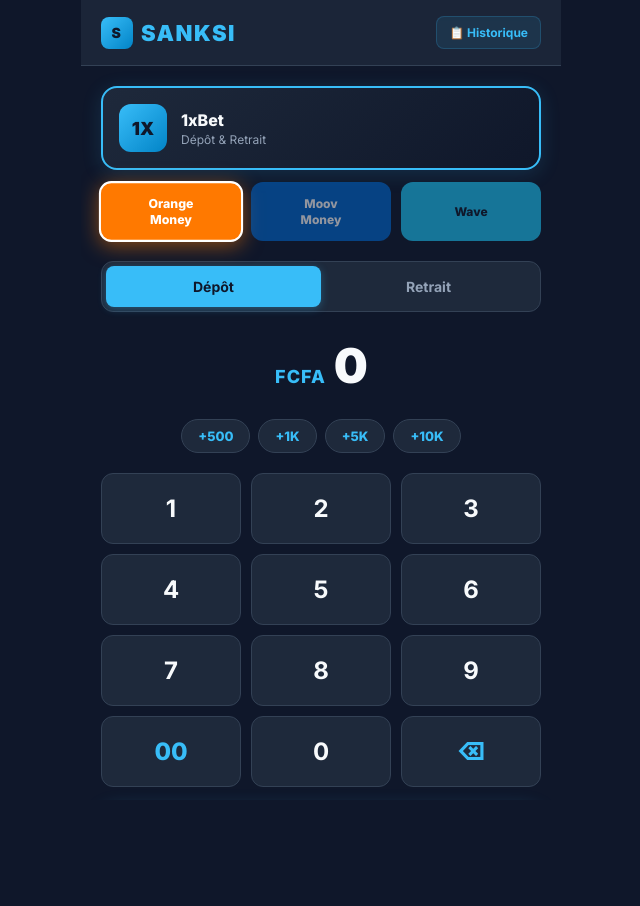
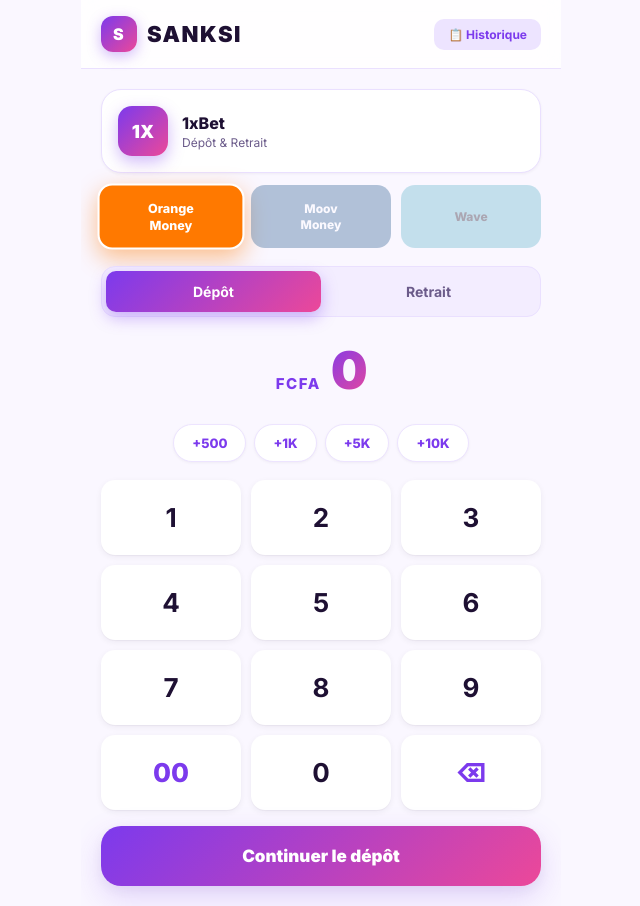
Before and after one commit to azizoboss226-dot/Sanksi, a Flask app: page / in a window 1280 px wide. Shown: the whole page, without its empty margins (319-959 px from the left). Before the commit the page ends 787 px from the top, so only its background shows below. Run offline with Flask 3, Linux system fonts and the light colour scheme.

Commit message:
Ajout du style Candy

```diff
--- a/static/style.css
+++ b/static/style.css
@@ -1,33 +1,50 @@
-/* ============================================
-   SANKSI — Design System
-   ============================================ */
+/* =====================================================
+   SANKSI — Design "Candy" 🍬
+   Violet / Rose pastel premium + effets de clic
+   ===================================================== */
 
 :root {
-  --bg: #0F172A;
-  --bg-elevated: #1E293B;
-  --bg-deep: #020617;
-  --border: #334155;
-  --border-strong: #475569;
-  --text: #F8FAFC;
-  --text-muted: #94A3B8;
-  --text-dim: #64748B;
-  --primary: #38BDF8;
-  --primary-hover: #0EA5E9;
-  --primary-glow: rgba(56, 189, 248, 0.35);
+  --bg: #FAF7FF;
+  --bg-elevated: #FFFFFF;
+  --bg-deep: #F3EDFF;
+  --border: #EAE0FF;
+  --border-strong: #D8C7FF;
+  --text: #1E1033;
+  --text-muted: #6B5B8A;
+  --text-dim: #9B8BB8;
+
+  --primary: #7C3AED;
+  --primary-hover: #6D28D9;
+  --primary-soft: #EDE4FF;
+  --primary-glow: rgba(124, 58, 237, 0.35);
+
+  --secondary: #EC4899;
+  --secondary-soft: #FCE7F3;
+  --secondary-glow: rgba(236, 72, 153, 0.35);
+
   --success: #10B981;
-  --success-glow: rgba(16, 185, 129, 0.35);
+  --success-soft: #D1FAE5;
+  --success-glow: rgba(16, 185, 129, 0.30);
+
   --danger: #EF4444;
+  --danger-soft: #FEE2E2;
   --warning: #F59E0B;
+  --warning-soft: #FEF3C7;
+
   --orange: #FF7900;
   --moov: #0066CC;
   --wave: #1DC3F3;
-  --radius-sm: 8px;
-  --radius: 12px;
-  --radius-lg: 16px;
-  --radius-xl: 20px;
-  --shadow-sm: 0 1px 3px rgba(0,0,0,0.3);
-  --shadow: 0 4px 12px rgba(0,0,0,0.35);
-  --shadow-lg: 0 8px 24px rgba(0,0,0,0.45);
+
+  --radius-sm: 10px;
+  --radius: 14px;
+  --radius-lg: 20px;
+  --radius-xl: 28px;
+
+  --shadow-sm: 0 1px 3px rgba(30, 16, 51, 0.05);
+  --shadow: 0 4px 16px rgba(30, 16, 51, 0.06);
+  --shadow-lg: 0 12px 32px rgba(124, 58, 237, 0.18), 0 4px 12px rgba(30, 16, 51, 0.05);
+
+  --grad: linear-gradient(135deg, #7C3AED 0%, #EC4899 100%);
   --font: 'Inter', -apple-system, BlinkMacSystemFont, 'Segoe UI', sans-serif;
 }
 
@@ -44,31 +61,56 @@ html, body {
 a { color: var(--primary); text-decoration: none; transition: opacity 0.2s; }
 a:hover { opacity: 0.8; }
 
-button { font-family: inherit; cursor: pointer; }
+button { font-family: inherit; cursor: pointer; border: none; }
 
-/* Layout */
 .app-container {
   max-width: 480px;
   margin: 0 auto;
   width: 100%;
-  height: 100vh;
-  height: 100dvh;
+  min-height: 100vh;
+  min-height: 100dvh;
   display: flex;
   flex-direction: column;
   background: var(--bg);
-  overflow-y: auto;
   overflow-x: hidden;
 }
-
 .page { padding: 20px; flex: 1; display: flex; flex-direction: column; }
 
-/* Header */
+.ripple {
+  position: absolute;
+  border-radius: 50%;
+  background: rgba(255, 255, 255, 0.55);
+  transform: scale(0);
+  animation: rippleAnim 0.6s ease-out;
+  pointer-events: none;
+}
+.key .ripple, .shortcut-btn .ripple, .header-link .ripple {
+  background: var(--primary);
+  opacity: 0.25;
+}
+@keyframes rippleAnim { to { transform: scale(2.5); opacity: 0; } }
+
+.confetti {
+  position: fixed;
+  top: -12px;
+  width: 8px;
+  height: 14px;
+  border-radius: 3px;
+  pointer-events: none;
+  animation: confettiFall linear forwards;
+  z-index: 9999;
+}
+@keyframes confettiFall {
+  0% { transform: translateY(0) rotate(0deg); opacity: 1; }
+  100% { transform: translateY(105vh) rotate(var(--rot)); opacity: 0; }
+}
+
 .app-header {
   display: flex;
   justify-content: space-between;
   align-items: center;
   padding: 16px 20px;
-  background: rgba(30, 41, 59, 0.85);
+  background: rgba(255, 255, 255, 0.85);
   backdrop-filter: blur(12px);
   -webkit-backdrop-filter: blur(12px);
   border-bottom: 1px solid var(--border);
@@ -76,202 +118,206 @@ button { font-family: inherit; cursor: pointer; }
   top: 0;
   z-index: 10;
 }
-
 .logo {
   font-size: 22px;
   font-weight: 900;
-  color: var(--primary);
+  color: var(--text);
   letter-spacing: 1.5px;
   display: flex;
   align-items: center;
-  gap: 8px;
+  gap: 10px;
 }
-
 .logo-mark {
-  width: 32px; height: 32px;
-  background: linear-gradient(135deg, var(--primary), #0284C7);
-  border-radius: 8px;
+  width: 36px; height: 36px;
+  background: var(--grad);
+  border-radius: 12px;
   display: flex; align-items: center; justify-content: center;
-  color: var(--bg);
+  color: white;
   font-weight: 900;
-  font-size: 14px;
+  font-size: 16px;
+  box-shadow: 0 4px 14px var(--primary-glow);
 }
-
 .header-link {
   font-size: 12px;
   color: var(--primary);
   font-weight: 700;
-  background: rgba(56, 189, 248, 0.1);
-  padding: 8px 12px;
+  background: var(--primary-soft);
+  padding: 8px 14px;
   border-radius: var(--radius-sm);
-  border: 1px solid rgba(56, 189, 248, 0.2);
-  transition: all 0.2s;
+  transition: transform 0.12s ease, background 0.15s;
 }
+.header-link:active { transform: scale(0.94); background: var(--primary); color: white; }
 
-.header-link:hover { background: rgba(56, 189, 248, 0.2); opacity: 1; }
-
-/* Cards */
-.card {
-  background: var(--bg-elevated);
-  border: 1px solid var(--border);
-  border-radius: var(--radius-lg);
-  padding: 20px;
-  margin-bottom: 16px;
-}
-
-/* Bookmaker */
 .bm-card {
-  background: linear-gradient(135deg, #1E293B 0%, #0F172A 100%);
-  border: 2px solid var(--primary);
+  background: white;
+  border: 1.5px solid var(--border);
   border-radius: var(--radius-lg);
   padding: 16px;
   display: flex;
   align-items: center;
   gap: 14px;
   margin: 20px 20px 12px 20px;
-  box-shadow: 0 4px 20px rgba(56, 189, 248, 0.15);
+  box-shadow: var(--shadow-sm);
 }
-
 .bm-logo {
-  width: 48px; height: 48px;
-  background: linear-gradient(135deg, var(--primary), #0284C7);
+  width: 50px; height: 50px;
+  background: var(--grad);
   border-radius: var(--radius);
   display: flex; align-items: center; justify-content: center;
   font-weight: 900;
-  color: var(--bg);
+  color: white;
   font-size: 18px;
   flex-shrink: 0;
+  box-shadow: 0 6px 16px var(--primary-glow);
 }
-
 .bm-name { font-weight: 800; font-size: 16px; }
 .bm-subtitle { font-size: 12px; color: var(--text-muted); margin-top: 2px; }
 
-/* Operators */
 .operators {
   display: flex;
   gap: 10px;
   padding: 0 20px;
-  margin-bottom: 20px;
+  margin-bottom: 18px;
 }
-
 .op-btn {
   flex: 1;
-  padding: 12px 8px;
+  padding: 14px 8px;
   border-radius: var(--radius);
   font-weight: 800;
   font-size: 12px;
   text-align: center;
-  cursor: pointer;
+  opacity: 0.35;
+  filter: grayscale(0.5);
   border: 2px solid transparent;
-  transition: all 0.2s ease;
-  opacity: 0.55;
   line-height: 1.3;
+  transition: transform 0.15s cubic-bezier(0.34, 1.56, 0.64, 1),
+              opacity 0.2s, filter 0.2s, box-shadow 0.2s, border-color 0.2s;
 }
-
-.op-btn:active { transform: scale(0.97); }
+.op-btn:active { transform: scale(0.94); }
 .op-btn.active {
   opacity: 1;
+  filter: none;
   border-color: #FFFFFF;
-  transform: scale(1.03);
-  box-shadow: var(--shadow);
+  transform: scale(1.05);
+  animation: opPop 0.4s ease;
 }
+@keyframes opPop {
+  0% { transform: scale(0.95); }
+  55% { transform: scale(1.09); }
+  100% { transform: scale(1.05); }
+}
+.op-orange { background: var(--orange); color: white; }
+.op-orange.active { box-shadow: 0 8px 22px rgba(255, 121, 0, 0.45); }
+.op-moov { background: var(--moov); color: white; }
+.op-moov.active { box-shadow: 0 8px 22px rgba(0, 102, 204, 0.45); }
+.op-wave { background: var(--wave); color: var(--text); }
+.op-wave.active { box-shadow: 0 8px 22px rgba(29, 195, 243, 0.45); }
 
-.op-orange { background: var(--orange); color: white; }
-.op-orange.active { box-shadow: 0 4px 20px rgba(255, 121, 0, 0.5); }
-.op-moov { background: var(--moov); color: white; }
-.op-moov.active { box-shadow: 0 4px 20px rgba(0, 102, 204, 0.5); }
-.op-wave { background: var(--wave); color: var(--bg); }
-.op-wave.active { box-shadow: 0 4px 20px rgba(29, 195, 243, 0.5); }
-
-/* Tabs */
 .tabs {
+  position: relative;
   display: flex;
-  background: var(--bg-elevated);
+  background: var(--bg-deep);
   border-radius: var(--radius);
   padding: 4px;
   margin: 0 20px;
   border: 1px solid var(--border);
 }
-
+.tabs-indicator {
+  position: absolute;
+  top: 4px; left: 4px;
+  width: calc(50% - 4px);
+  height: calc(100% - 8px);
+  background: var(--grad);
+  border-radius: var(--radius-sm);
+  box-shadow: 0 6px 16px var(--primary-glow);
+  transition: transform 0.35s cubic-bezier(0.4, 0.0, 0.2, 1);
+  z-index: 0;
+}
+.tabs.retrait .tabs-indicator { transform: translateX(100%); }
 .tab {
   flex: 1;
+  position: relative;
+  z-index: 1;
   text-align: center;
   padding: 12px;
   font-weight: 700;
   font-size: 14px;
   border-radius: var(--radius-sm);
   color: var(--text-muted);
-  cursor: pointer;
-  transition: all 0.2s;
-  border: none;
   background: transparent;
+  transition: color 0.25s;
 }
+.tab.active { color: white; }
 
-.tab.active {
-  background: var(--primary);
-  color: var(--bg);
-  box-shadow: 0 2px 8px rgba(56, 189, 248, 0.3);
-}
-
-/* Amount */
 .amount-display {
-  font-size: 48px;
   font-weight: 900;
   text-align: center;
-  margin: 24px 0;
-  color: var(--text);
-  letter-spacing: -1px;
+  margin: 22px 0;
   display: flex;
   align-items: baseline;
   justify-content: center;
-  gap: 8px;
+  gap: 10px;
 }
-
 .amount-display .currency {
   color: var(--primary);
-  font-size: 18px;
+  font-size: 15px;
   font-weight: 800;
-  letter-spacing: 1px;
+  letter-spacing: 1.5px;
 }
-
-.amount-display .value { font-size: 48px; }
-
+.amount-display .value {
+  font-size: 52px;
+  letter-spacing: -1.5px;
+  background: var(--grad);
+  -webkit-background-clip: text;
+  background-clip: text;
+  -webkit-text-fill-color: transparent;
+  display: inline-block;
+  transition: transform 0.15s;
+}
+.amount-display .value.bump { animation: bump 0.28s ease; }
+@keyframes bump {
+  0% { transform: scale(1); }
+  45% { transform: scale(1.10); }
+  100% { transform: scale(1); }
+}
 .amount-big {
   font-size: 36px;
   font-weight: 900;
-  color: var(--primary);
+  background: var(--grad);
+  -webkit-background-clip: text;
+  background-clip: text;
+  -webkit-text-fill-color: transparent;
   text-align: center;
   margin: 8px 0;
 }
 
-/* Shortcuts */
 .shortcuts {
   display: flex;
   gap: 8px;
   justify-content: center;
   padding: 0 20px;
-  margin-bottom: 20px;
+  margin-bottom: 18px;
   flex-wrap: wrap;
 }
-
 .shortcut-btn {
-  background: var(--bg-elevated);
+  background: white;
   color: var(--primary);
-  border: 1px solid var(--border);
-  padding: 8px 16px;
-  border-radius: 20px;
+  border: 1.5px solid var(--primary-soft);
+  padding: 10px 18px;
+  border-radius: 22px;
   font-weight: 800;
   font-size: 13px;
-  transition: all 0.15s;
+  box-shadow: var(--shadow-sm);
+  transition: transform 0.15s cubic-bezier(0.34, 1.56, 0.64, 1),
+              background 0.15s, color 0.15s, box-shadow 0.15s;
+}
+.shortcut-btn:active {
+  background: var(--primary);
+  color: white;
+  transform: scale(0.90);
+  box-shadow: 0 4px 14px var(--primary-glow);
 }
 
-.shortcut-btn:active {
-  background: var(--primary);
-  color: var(--bg);
-  transform: scale(0.95);
-}
-
-/* Keypad */
 .keypad {
   display: grid;
   grid-template-columns: repeat(3, 1fr);
@@ -281,27 +327,26 @@ button { font-family: inherit; cursor: pointer; }
   align-content: end;
   margin-bottom: 16px;
 }
-
 .key {
-  background: var(--bg-elevated);
+  background: white;
   color: var(--text);
-  font-size: 24px;
+  font-size: 26px;
   font-weight: 700;
-  border: 1px solid var(--border);
   border-radius: var(--radius);
-  padding: 20px 0;
-  transition: all 0.1s;
+  padding: 22px 0;
+  box-shadow: 0 2px 6px rgba(30, 16, 51, 0.06), 0 1px 1px rgba(30, 16, 51, 0.04);
+  transition: transform 0.15s cubic-bezier(0.34, 1.56, 0.64, 1),
+              background 0.1s, color 0.1s, box-shadow 0.1s;
   user-select: none;
 }
-
 .key:active {
-  background: var(--border);
-  transform: scale(0.95);
+  background: var(--primary-soft);
+  color: var(--primary);
+  transform: scale(0.90);
+  box-shadow: 0 1px 2px rgba(30, 16, 51, 0.10);
 }
-
 .key.action { color: var(--primary); font-weight: 800; }
 
-/* Buttons */
 .btn {
   display: inline-flex;
   align-items: center;
@@ -311,90 +356,101 @@ button { font-family: inherit; cursor: pointer; }
   font-weight: 800;
   font-size: 16px;
   padding: 16px 20px;
-  border: none;
   border-radius: var(--radius);
-  transition: all 0.2s;
-  font-family: inherit;
   min-height: 52px;
+  transition: transform 0.15s cubic-bezier(0.34, 1.56, 0.64, 1), box-shadow 0.2s, background 0.2s;
 }
-
-.btn:active { transform: scale(0.98); }
-
-.btn-primary { background: var(--primary); color: var(--bg); box-shadow: 0 6px 16px var(--primary-glow); }
-.btn-primary:active { box-shadow: 0 3px 8px var(--primary-glow); }
+.btn:active { transform: scale(0.96); }
+.btn-primary { background: var(--grad); color: white; box-shadow: 0 8px 22px var(--primary-glow); }
 .btn-success { background: var(--success); color: white; box-shadow: 0 6px 16px var(--success-glow); }
-.btn-secondary { background: var(--bg-elevated); color: var(--text); border: 1px solid var(--border); }
+.btn-secondary { background: white; color: var(--text); border: 1.5px solid var(--border); }
 .btn-block { width: 100%; }
 
 .btn-main {
-  background: var(--primary);
-  color: var(--bg);
+  position: relative;
+  overflow: hidden;
+  background: var(--grad);
+  color: white;
   font-weight: 900;
   font-size: 17px;
-  border: none;
   border-radius: var(--radius-lg);
-  padding: 18px;
+  padding: 20px;
   margin: 0 20px 20px 20px;
-  box-shadow: 0 8px 20px var(--primary-glow);
-  transition: all 0.2s;
+  box-shadow: var(--shadow-lg);
+  transition: transform 0.15s cubic-bezier(0.34, 1.56, 0.64, 1), box-shadow 0.2s;
+}
+.btn-main::after {
+  content: '';
+  position: absolute;
+  top: 0; left: -100%;
+  width: 100%; height: 100%;
+  background: linear-gradient(90deg, transparent, rgba(255, 255, 255, 0.35), transparent);
+  pointer-events: none;
+}
+.btn-main:active {
+  transform: scale(0.97) translateY(1px);
+  box-shadow: 0 6px 14px var(--primary-glow);
+}
+.btn-main:active::after { animation: shine 0.7s ease; }
+@keyframes shine {
+  from { left: -100%; }
+  to { left: 100%; }
+}
+.btn-main.retrait-mode {
+  background: linear-gradient(135deg, #10B981 0%, #34D399 100%);
+  box-shadow: 0 12px 32px var(--success-glow), 0 4px 12px rgba(30, 16, 51, 0.05);
 }
 
-.btn-main:active { transform: scale(0.98); box-shadow: 0 4px 10px var(--primary-glow); }
-.btn-main.retrait-mode { background: var(--success); box-shadow: 0 8px 20px var(--success-glow); }
-
-/* Inputs */
-.input-field {
-  width: 100%;
-  padding: 14px 16px;
-  border-radius: var(--radius);
-  background: var(--bg-deep);
-  border: 1px solid var(--border);
-  color: var(--text);
-  font-size: 16px;
-  font-family: inherit;
-  transition: all 0.2s;
-  outline: none;
-}
-
-.input-field::placeholder { color: var(--text-dim); }
-.input-field:focus {
-  border-color: var(--primary);
-  box-shadow: 0 0 0 3px rgba(56, 189, 248, 0.15);
-}
-
-.label { display: block; font-weight: 800; font-size: 14px; margin-bottom: 8px; color: var(--text); }
-.hint { font-size: 11px; color: var(--text-muted); margin-top: 4px; }
-
-/* Step cards */
-.step-card {
-  background: var(--bg-elevated);
+.card, .step-card {
+  background: white;
   border: 1px solid var(--border);
   border-radius: var(--radius-lg);
   padding: 20px;
   margin-bottom: 16px;
+  box-shadow: var(--shadow-sm);
 }
-
 .step-title {
   font-weight: 800;
   font-size: 16px;
   margin: 0 0 12px 0;
   display: flex;
   align-items: center;
-  gap: 8px;
+  gap: 10px;
 }
-
 .step-num {
   display: inline-flex;
   align-items: center;
   justify-content: center;
-  width: 24px; height: 24px;
-  background: var(--primary);
-  color: var(--bg);
+  width: 26px; height: 26px;
+  background: var(--grad);
+  color: white;
   border-radius: 50%;
   font-size: 13px;
   font-weight: 900;
   flex-shrink: 0;
+  box-shadow: 0 4px 10px var(--primary-glow);
 }
+
+.input-field {
+  width: 100%;
+  padding: 14px 16px;
+  border-radius: var(--radius);
+  background: var(--bg-deep);
+  border: 1.5px solid transparent;
+  color: var(--text);
+  font-size: 16px;
+  font-family: inherit;
+  transition: border-color 0.2s, box-shadow 0.2s, background 0.2s;
+  outline: none;
+}
+.input-field::placeholder { color: var(--text-dim); }
+.input-field:focus {
+  border-color: var(--primary);
+  background: white;
+  box-shadow: 0 0 0 4px var(--primary-soft);
+}
+.label { display: block; font-weight: 800; font-size: 14px; margin-bottom: 8px; }
+.hint { font-size: 11px; color: var(--text-muted); margin-top: 6px; }
 
 .merchant-number {
   font-size: 20px;
```
Also changed, not shown: other parts of static/style.css (+27 -44 lines).
